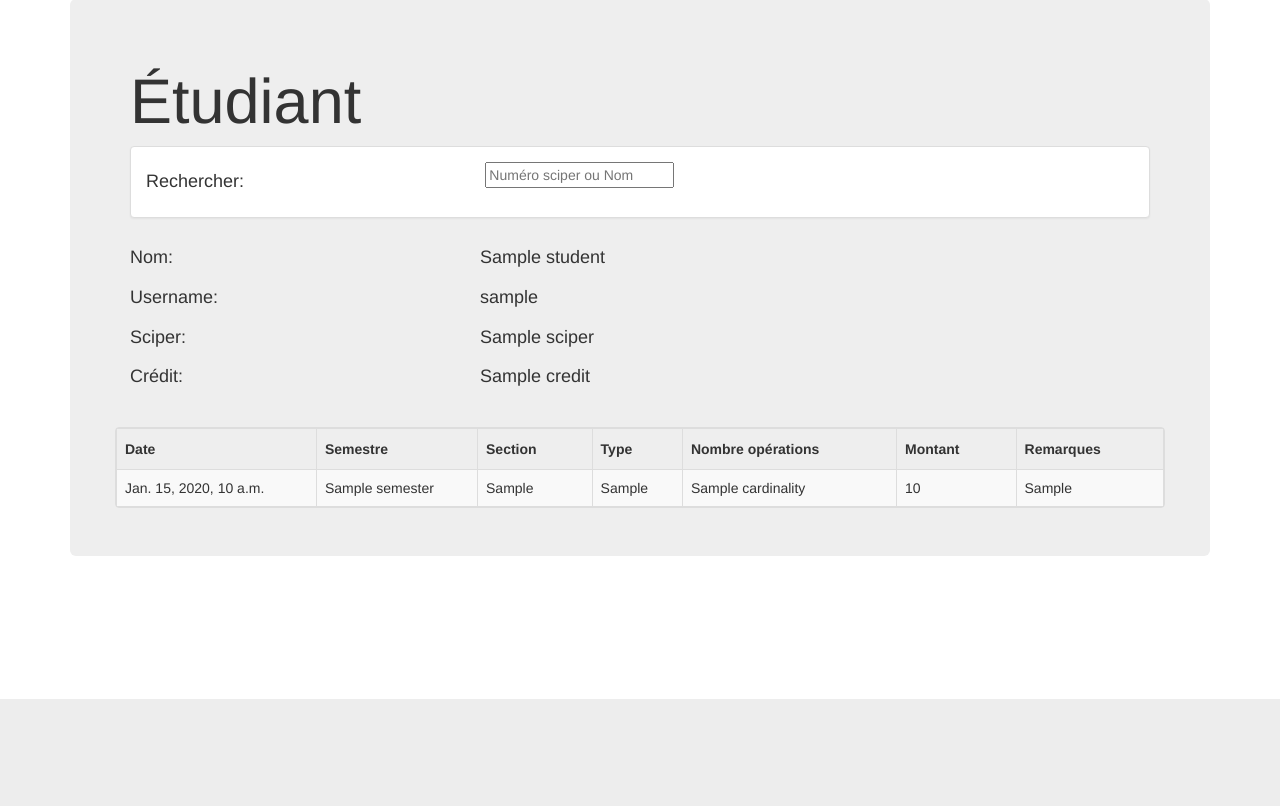
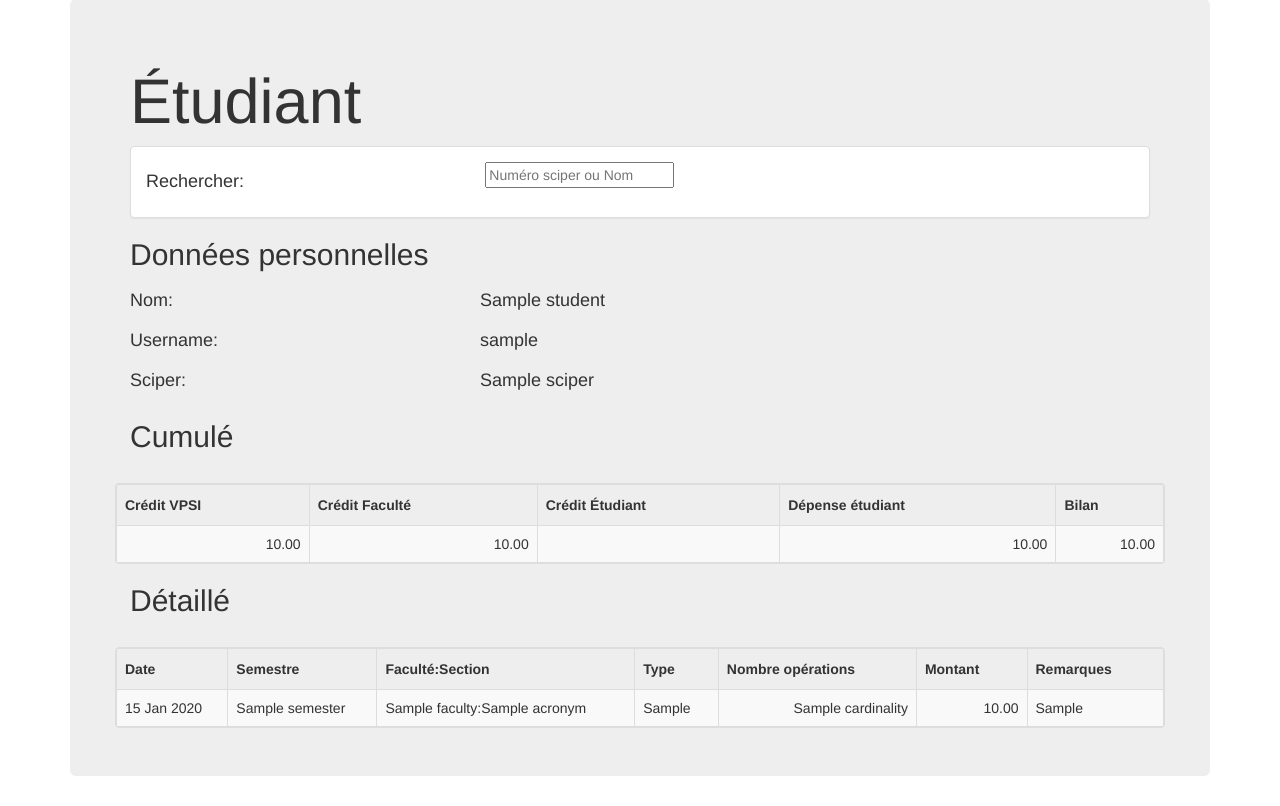
Before and after one commit to epfl-sdf/bill2myprint, a Django app: template src/bill2myprint/templates/bill2myprint/students.html in a window 1280 px wide. Shown: the part 101-907 px from the top of the page. Before the commit the page ends 800 px from the top, so only its background shows below. Run offline with Django 3.2, Linux system fonts and the light colour scheme; the template is opened without the code that fills it: most values are stand-ins (such as "Sample title", 1, 10 or a date in 2020); some libraries are stand-ins or nearby versions.

Commit message:
Arrangé les chiffres et tableau cumulé pour chaque étudiant

```diff
--- a/src/bill2myprint/static/css/bill2myprint.css
+++ b/src/bill2myprint/static/css/bill2myprint.css
@@ -126,6 +126,16 @@
     top: 45%;
 }
 
+/*
+ * Table
+ *
+ */
+
+.cell-for-numbers {
+    text-align: right;
+}
+
+
 /**
  * Autocomplete
  *
--- a/src/bill2myprint/templates/bill2myprint/faculty_extension.html
+++ b/src/bill2myprint/templates/bill2myprint/faculty_extension.html
@@ -20,7 +20,7 @@
                 <td>{{ extension.faculty }}</td>
                 <td>{{ extension.section }}</td>
                 <td>{{ extension.entity }}</td>
-                <td>{{ extension.amount }}</td>
+                <td class="cell-for-numbers">{{ extension.amount|floatformat:2 }}</td>
             </tr>
             {% endfor %}
         </tbody>
--- a/src/bill2myprint/templates/bill2myprint/homepage.html
+++ b/src/bill2myprint/templates/bill2myprint/homepage.html
@@ -55,7 +55,7 @@
                 {% for fac in faculties %}
                 <tr>
                     <td><a href="{% url 'faculties' faculty=fac.section__faculty__name semester=current_semester %}">{{ fac.section__faculty__name }}</a></td>
-                    <td>{{ fac.amount }}</td>
+                    <td class="cell-for-numbers">{{ fac.amount|floatformat:2 }}</td>
                 </tr>
                 {% endfor %}
             </tbody>
--- a/src/bill2myprint/templates/bill2myprint/students.html
+++ b/src/bill2myprint/templates/bill2myprint/students.html
@@ -18,6 +18,8 @@
         </form>
     </div>
 </div>
+
+<h2>Données personnelles</h2>
 
 <div class="row">
     <div class="col-md-4">
@@ -46,15 +48,34 @@
     </div>
 </div>
 
-<div class="row">
-    <div class="col-md-4">
-        <h4>Crédit: </h4>
-    </div>
-    <div class="col-md-8">
-        <h4>{{ credit }}</h4>
+<h2>Cumulé</h2>
+
+<div class="row" style="margin-top: 30px;">
+    <div>
+        <table data-toggle="table" class="table table-striped table-bordered table-hover">
+            <thead>
+                <tr>
+                    <th data-field="vpsi" data-sortable="false">Crédit VPSI</th>
+                    <th data-field="faculty" data-sortable="false">Crédit Faculté</th>
+                    <th data-field="charged" data-sortable="false">Crédit Étudiant</th>
+                    <th data-field="spent" data-sortable="false">Dépense étudiant</th>
+                    <th data-field="credit" data-sortable="false">Bilan</th>
+                </tr>
+            </thead>
+            <tbody>
+                <tr>
+                    <td class="cell-for-numbers">{{ cumulated.vpsi|floatformat:2 }}</td>
+                    <td class="cell-for-numbers">{{ cumulated.faculty|floatformat:2 }}</td>
+                    <td class="cell-for-numbers">{{ cumulated.added|floatformat:2 }}</td>
+                    <td class="cell-for-numbers">{{ cumulated.spent|floatformat:2 }}</td>
+                    <td class="cell-for-numbers">{{ cumulated.credit|floatformat:2 }}</td>
+                </tr>
+            </tbody>
+        </table>
     </div>
 </div>
 
+<h2>Détaillé</h2>
 
 <div class="row" style="margin-top: 30px;">
     <div>
@@ -62,8 +83,8 @@
             <thead>
                 <tr>
                     <th data-field="date" data-sortable="true">Date</th>
-                    <th data-field="semester" data-sortable="true">Semestre</th>
-                    <th data-field="section" data-sortable="true">Section</th>
+                    <th data-field="semester" data-sortable="false">Semestre</th>
+                    <th data-field="section" data-sortable="true">Faculté:Section</th>
                     <th data-field="type" data-sortable="true">Type</th>
                     <th data-field="cardinality" data-sortable="true">Nombre opérations</th>
                     <th data-field="amount" data-sortable="true">Montant</th>
@@ -73,12 +94,12 @@
             <tbody>
                 {% for transaction in transactions %}
                 <tr>
-                    <td>{{ transaction.transaction_date }}</td>
-                    <td>{{ transaction.semester }}</td>
-                    <td>{{ transaction.section__acronym }}</td>
+                    <td>{{ transaction.transaction_date|date:"d M Y" }}</td>
+                    <td>{{ transaction.semester.name }}</td>
+                    <td>{{ transaction.section.faculty.name }}:{{ transaction.section.acronym }}</td>
                     <td>{{ transaction.transaction_type }}</td>
-                    <td>{{ transaction.cardinality }}</td>
-                    <td>{{ transaction.amount }}</td>
+                    <td class="cell-for-numbers">{{ transaction.cardinality }}</td>
+                    <td class="cell-for-numbers">{{ transaction.amount|floatformat:2 }}</td>
                     <td>{{ transaction.job_type }}</td>
                 </tr>
                 {% endfor %}
--- a/src/bill2myprint/templatetags/templatetags.py
+++ b/src/bill2myprint/templatetags/templatetags.py
@@ -3,6 +3,7 @@
 
 register = template.Library()
 
+
 @register.filter(name='cutre')
 def cutre(text, regex):
-    return re.sub(regex,'',text)
+    return re.sub(regex, '', text)
```
Also changed, not shown: src/bill2myprint/templates/bill2myprint/faculties.html (+5 -5 lines), src/bill2myprint/templates/bill2myprint/sections.html (+4 -4 lines), src/bill2myprint/views.py (+28 -14 lines).
